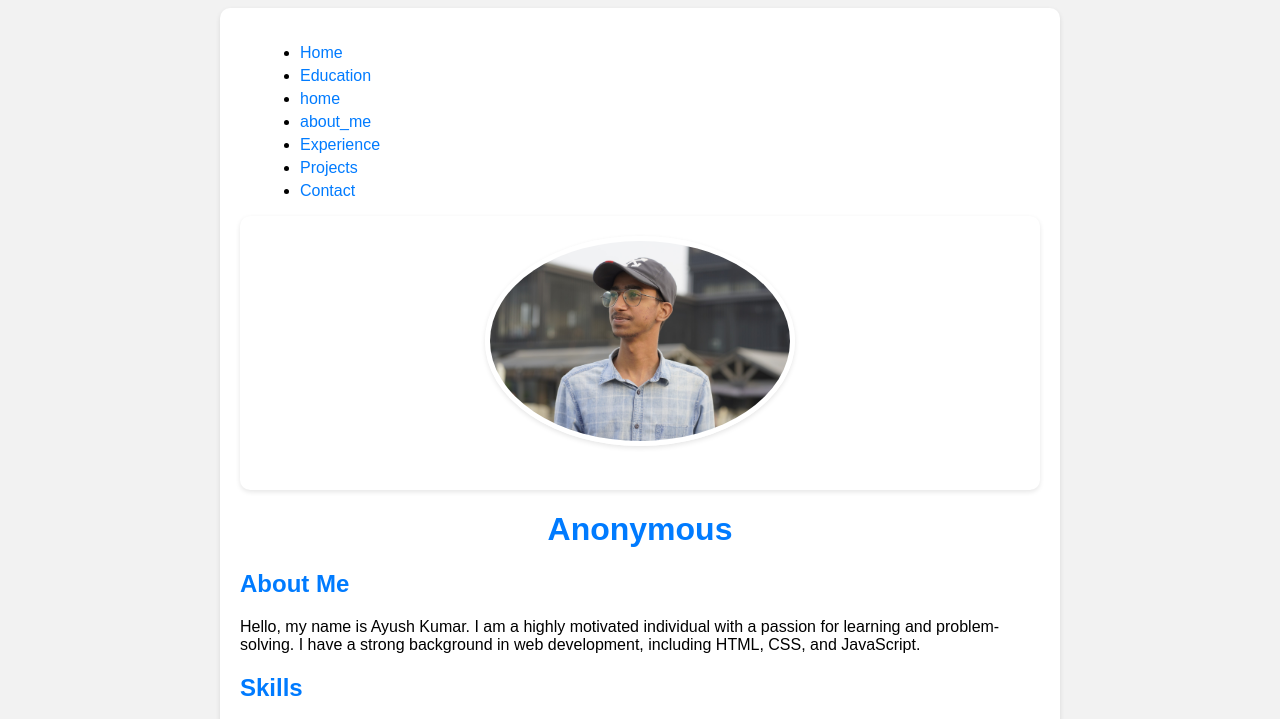
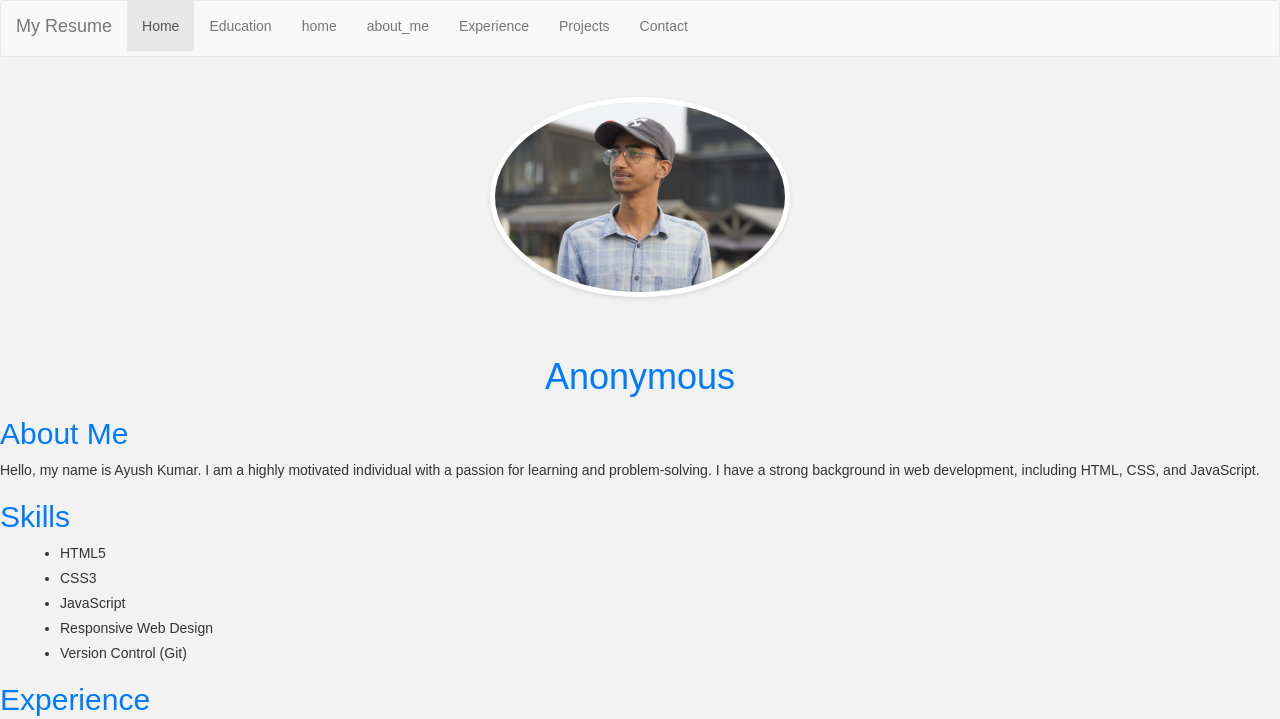
Before and after one commit to ayuu5h/ayuu5h.github.io, a plain HTML site: page index.html in a window 1280 px wide. Shown: the top 719 px of the page. Drawn offline with nearby package versions, Linux system fonts and the light colour scheme.

Commit message:
added bootstrap library and updated navigation bar

```diff
--- a/index.html
+++ b/index.html
@@ -2,9 +2,12 @@
 <html lang="en">
 
 <head>
-  <meta charset="UTF-8">
-  <meta name="viewport" >
-  <title>Resume - Anonymous</title>
+  <meta charset="utf-8">
+  <meta name="viewport" content="width=device-width, initial-scale=1">
+  <link rel="stylesheet" href="https://maxcdn.bootstrapcdn.com/bootstrap/3.4.1/css/bootstrap.min.css">
+  <script src="https://ajax.googleapis.com/ajax/libs/jquery/3.6.4/jquery.min.js"></script>
+  <script src="https://maxcdn.bootstrapcdn.com/bootstrap/3.4.1/js/bootstrap.min.js"></script>
+  <title>Ayush | Bootstrap</title>
   <style>
     body {
       font-family: Arial, sans-serif;
@@ -21,12 +24,11 @@
     }
 
     .container {
-      max-width: 800px;
+
       margin: 0 auto;
       padding: 20px;
-      background-color: #fff;
       border-radius: 10px;
-      box-shadow: 0 2px 5px rgba(0, 0, 0, 0.1);
+
     }
 
     .photo {
@@ -72,22 +74,26 @@
 </head>
 
 <body>
-<div class="container">
-    <div class="nav nav-pills">
-      <ul>
-        <li><a href="#home">Home</a></li>
+<nav class="navbar navbar-default">
+  <div class="container-fluid">
+    <div class="navbar-header">
+      <a class="navbar-brand" href="#">My Resume</a>
+    </div>
+    <ul class="nav navbar-nav">
+      <li class="active"><a href="#home">Home</a></li>
         <li><a href="#education">Education</a></li>
-<li><a href="#education">home</a></li>
-<li><a href="#education">about_me</a></li>
+	<li><a href="#education">home</a></li>
+	<li><a href="#education">about_me</a></li>
         <li><a href="#experience">Experience</a></li>
         <li><a href="#projects">Projects</a></li>
         <li><a href="#contact">Contact</a></li>
-      </ul>
-    </div>
+    </ul>
+  </div>
+</nav>
 <div id="home">
   <div class="container">
     <div class="photo">
-      <img src="/images/profilepic.jpeg" alt="Profile Picture">
+      <img src="images\profilepic.jpeg" alt="Profile Picture">
     </div>
 </div>
 <div id="about_me">
```
